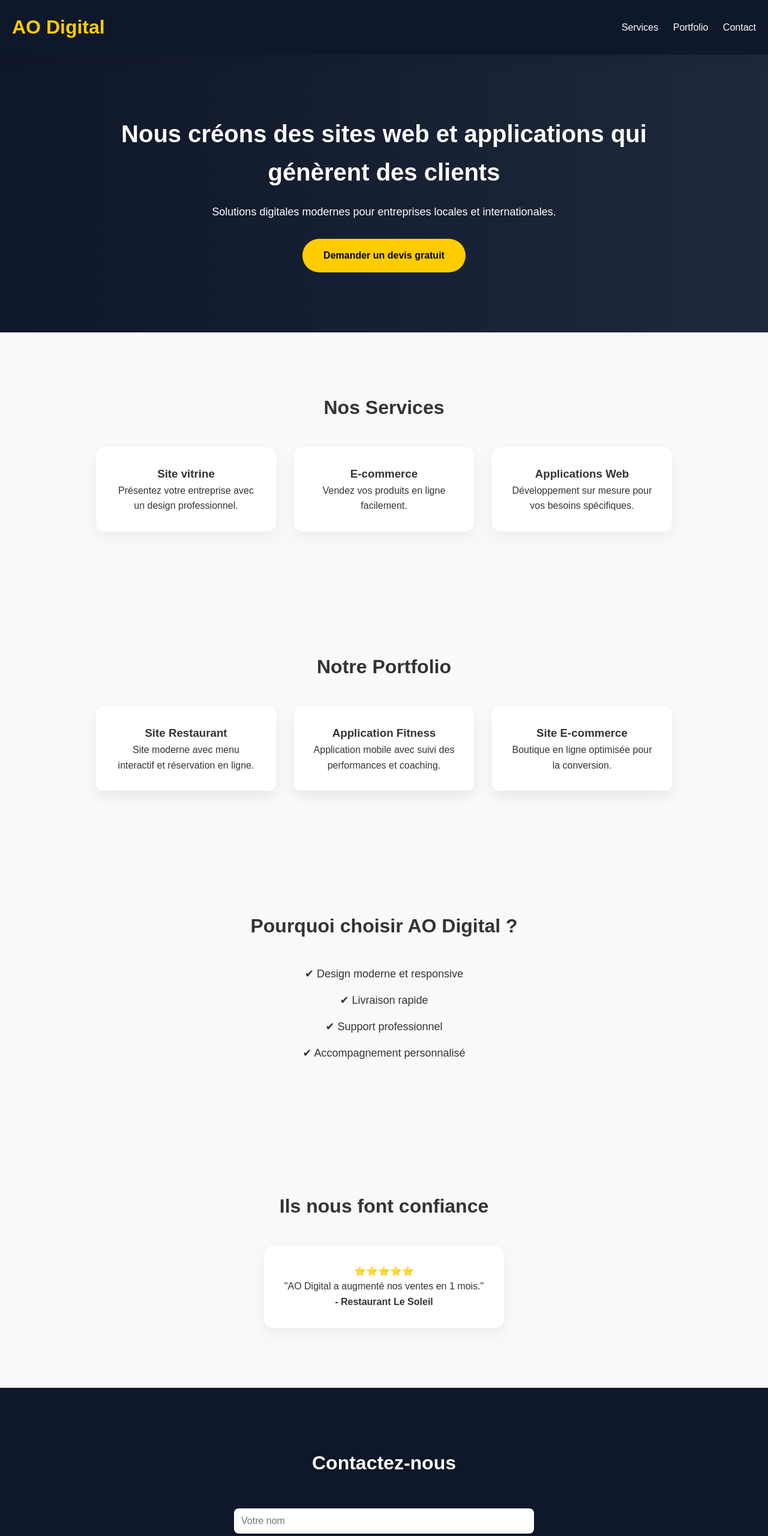
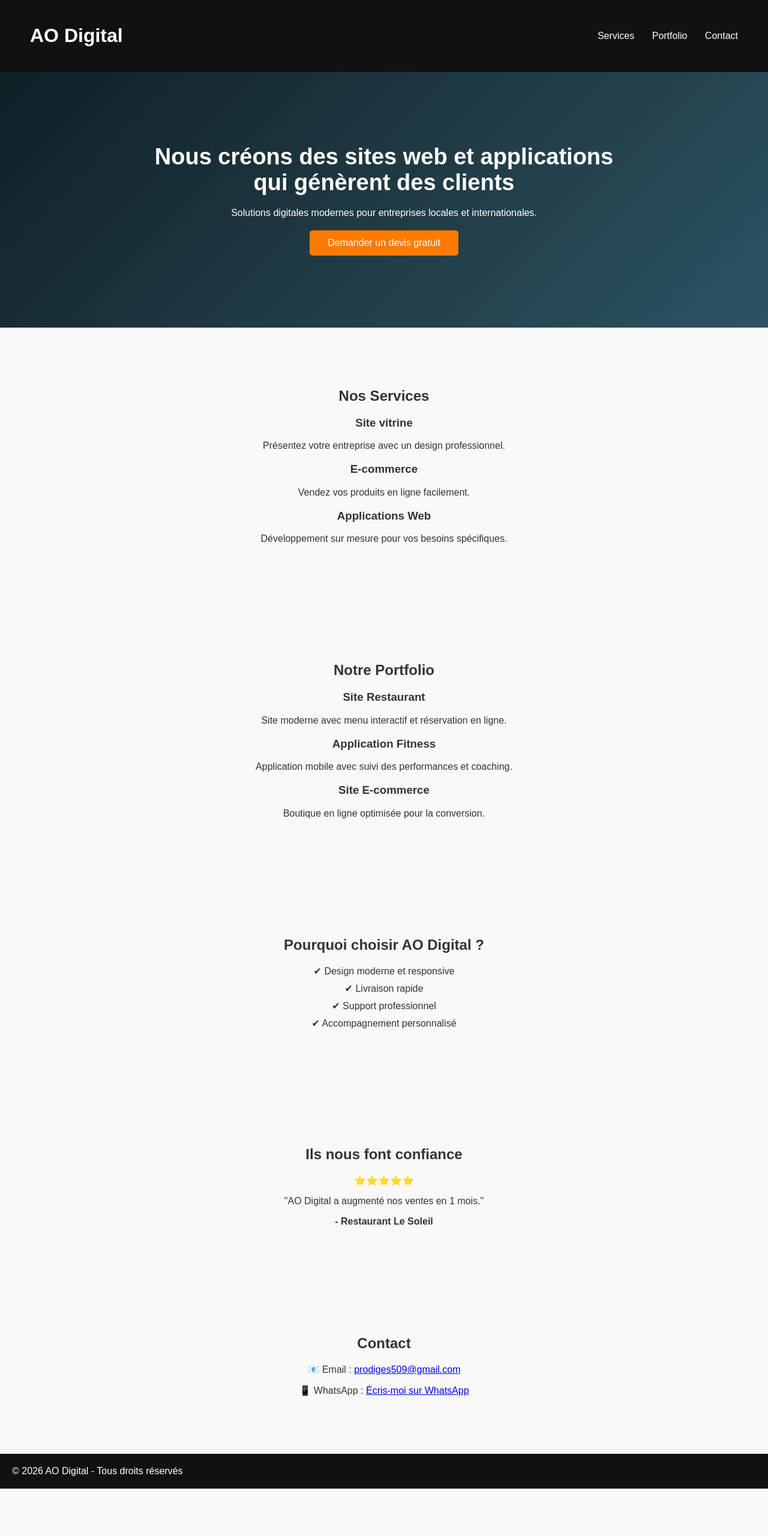
Before and after one commit to prodiges509-ops/Mon-site, a plain HTML site: page index.html in a window 1280 px wide. Shown: the top 2560 px of the page at 60% size. After the commit the page ends 2481 px from the top, so only its background shows below. Drawn offline with Linux system fonts and the light colour scheme.

Commit message:
Update index.html

```diff
--- a/index.html
+++ b/index.html
@@ -4,321 +4,7 @@
 <meta charset="UTF-8">
 <meta name="viewport" content="width=device-width, initial-scale=1.0">
 <title>AO Digital</title>
-
-<style>
-
-/* RESET */
-* {
-    margin: 0;
-    padding: 0;
-    box-sizing: border-box;
-    font-family: Arial, sans-serif;
-}
-
-body {
-    line-height: 1.6;
-    background: #f9f9f9;
-    color: #333;
-}
-
-/* NAVBAR */
-header {
-    background: #0f172a;
-    color: white;
-    padding: 20px 10%;
-    display: flex;
-    justify-content: space-between;
-    align-items: center;
-}
-
-header h1 {
-    color: #ffcc00;
-}
-
-nav a {
-    color: white;
-    margin-left: 20px;
-    text-decoration: none;
-    font-weight: 500;
-}
-
-/* SECTIONS */
-section {
-    padding: 100px 10%;
-    text-align: center;
-}
-
-h2 {
-    margin-bottom: 40px;
-    font-size: 32px;
-}
-
-/* HERO */
-.hero {
-    background: linear-gradient(to right, #0f172a, #1e293b);
-    color: white;
-}
-
-.hero h2 {
-    font-size: 40px;
-    margin-bottom: 20px;
-}
-
-.hero p {
-    margin-bottom: 30px;
-    font-size: 18px;
-}
-
-/* BUTTON */
-.btn {
-    background: #ffcc00;
-    color: #000;
-    padding: 15px 35px;
-    border-radius: 50px;
-    font-weight: bold;
-    text-decoration: none;
-    display: inline-block;
-    transition: 0.3s ease;
-}
-
-.btn:hover {
-    background: #ffaa00;
-    transform: scale(1.05);
-}
-
-/* SERVICES */
-.services-container {
-    display: flex;
-    gap: 30px;
-    justify-content: center;
-    flex-wrap: wrap;
-}
-
-.service-card {
-    background: white;
-    padding: 30px;
-    border-radius: 15px;
-    width: 300px;
-    box-shadow: 0 10px 25px rgba(0,0,0,0.05);
-    transition: 0.3s ease;
-}
-
-.service-card:hover {
-    transform: translateY(-10px);
-}
-
-/* WHY US */
-.why ul {
-    list-style: none;
-    font-size: 18px;
-}
-
-.why li {
-    margin: 15px 0;
-}
-
-/* TESTIMONIAL */
-.testimonial {
-    background: white;
-    padding: 30px;
-    border-radius: 15px;
-    width: 400px;
-    margin: auto;
-    box-shadow: 0 10px 25px rgba(0,0,0,0.05);
-}
-
-/* CONTACT */
-form {
-    max-width: 500px;
-    margin: auto;
-}
-
-input, textarea {
-    width: 100%;
-    padding: 15px;
-    margin: 10px 0;
-    border-radius: 8px;
-    border: 1px solid #ccc;
-}
-
-button {
-    width: 100%;
-    padding: 15px;
-    background: #0f172a;
-    color: white;
-    border: none;
-    border-radius: 8px;
-    font-weight: bold;
-    cursor: pointer;
-    transition: 0.3s;
-}
-
-button:hover {
-    background: #1e293b;
-}
-
-/* FOOTER */
-footer {
-    background: #0f172a;
-    color: white;
-    text-align: center;
-    padding: 20px;
-}
-
-footer {
-    background: #0f172a;
-    color: white;
-    text-align: center;
-    padding: 20px;
-}
-
-/* RESPONSIVE MOBILE */
-@media (max-width: 768px) {
-
-    header {
-        flex-direction: column;
-        gap: 15px;
-        text-align: center;
-    }
-
-    nav a {
-        display: block;
-        margin: 10px 0;
-    }
-
-    .hero h2 {
-        font-size: 28px;
-    }
-
-    .services-container {
-        flex-direction: column;
-        align-items: center;
-    }
-
-    .service-card {
-        width: 100%;
-        max-width: 350px;
-    }
-
-    .testimonial {
-        width: 100%;
-        max-width: 350px;
-    }
-
-    section {
-        padding: 70px 20px;
-    }
-}
-
-#portfolio {
-  background: #f8fafc;
-  text-align: center;
-}
-
-.portfolio-container {
-  display: flex;
-  gap: 30px;
-  justify-content: center;
-  flex-wrap: wrap;
-  margin-top: 40px;
-}
-
-.portfolio-item {
-  background: white;
-  padding: 30px;
-  border-radius: 12px;
-  width: 300px;
-  box-shadow: 0 10px 25px rgba(0,0,0,0.08);
-  transition: 0.3s;
-}
-
-.portfolio-item:hover {
-  transform: translateY(-10px);
-}
-
-#contact {
-  background: #0f172a;
-  color: white;
-  text-align: center;
-}
-
-form {
-  max-width: 500px;
-  margin: 40px auto;
-  display: flex;
-  flex-direction: column;
-  gap: 15px;
-}
-
-input, textarea {
-  padding: 12px;
-  border: none;
-  border-radius: 8px;
-  font-size: 16px;
-}
-
-button {
-  background: #facc15;
-  color: black;
-  padding: 12px;
-  border: none;
-  border-radius: 8px;
-  cursor: pointer;
-  font-weight: bold;
-  transition: 0.3s;
-}
-
-button:hover {
-  transform: scale(1.05);
-}
-
-section {
-  opacity: 0;
-  transform: translateY(40px);
-  animation: fadeUp 0.8s ease forwards;
-}
-
-section:nth-child(1) { animation-delay: 0.2s; }
-section:nth-child(2) { animation-delay: 0.4s; }
-section:nth-child(3) { animation-delay: 0.6s; }
-section:nth-child(4) { animation-delay: 0.8s; }
-section:nth-child(5) { animation-delay: 1s; }
-
-@keyframes fadeUp {
-  to {
-    opacity: 1;
-    transform: translateY(0);
-  }
-}
-
-header {
-  position: sticky;
-  top: 0;
-  background: #0f172a;
-  padding: 20px;
-  display: flex;
-  justify-content: space-between;
-  align-items: center;
-}
-
-nav a {
-  color: white;
-  margin-left: 20px;
-  text-decoration: none;
-  font-weight: 500;
-  transition: 0.3s;
-}
-
-nav a:hover {
-  color: #facc15;
-}
-
-header {
-  box-shadow: 0 4px 20px rgba(0,0,0,0.1);
-  z-index: 1000;
-}
-
-</style>
+<link rel="stylesheet" href="style.css">
 
 </head>
 
@@ -399,14 +85,17 @@
 </section>
 
 <section id="contact">
-  <h2>Contactez-nous</h2>
-
-  <form>
-    <input type="text" placeholder="Votre nom" required>
-    <input type="email" placeholder="Votre email" required>
-    <textarea placeholder="Votre message" rows="5" required></textarea>
-    <button type="submit">Envoyer le message</button>
-  </form>
+  <h2>Contact</h2>
+  <p>📧 Email :
+    <a href="mailto:prodiges509@gmail.com">
+      prodiges509@gmail.com
+    </a>
+  </p>
+  <p>📱 WhatsApp :
+    <a href="https://wa.me/22657363240">
+      Écris-moi sur WhatsApp
+    </a>
+  </p>
 </section>
 
 <footer>
```
